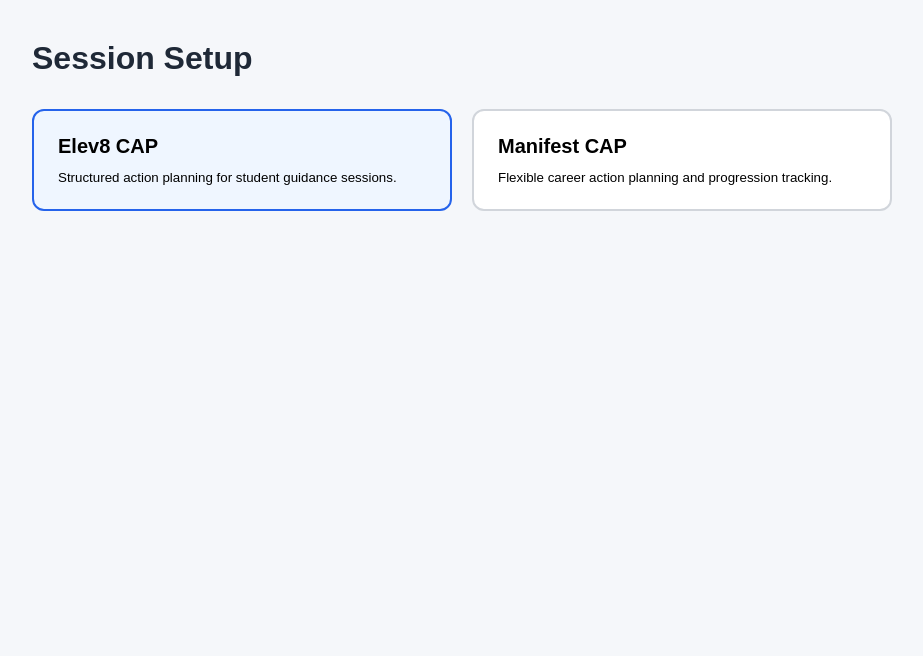
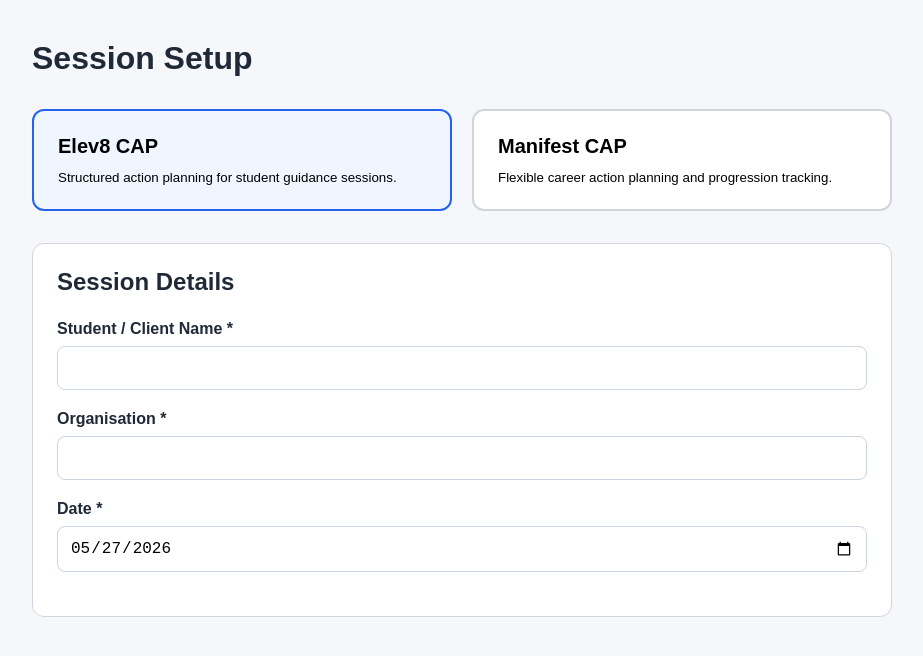
Before and after one commit to joshbingham/career-action-plan-prototype, a React (Vite) app: page / in a window 1280 px wide. Both pictures are taken after a click on the button 420 px from the left and 160 px from the top of the page. Shown: the top 656 px of the page, without its empty margins (178-1101 px from the left). Built offline with nearby package versions, Linux system fonts and the light colour scheme.

Commit message:
Add session details form with conditional rendering

```diff
--- a/src/App.tsx
+++ b/src/App.tsx
@@ -1,10 +1,17 @@
 import { useState } from 'react';
 import TemplateCard from './components/TemplateCard';
+import SessionForm from './components/SessionForm';
 import type { TemplateType } from './types';
 
 function App() {
   const [selectedTemplate, setSelectedTemplate] =
     useState<TemplateType | null>(null);
+  const [studentName, setStudentName] = useState('');
+  const [organisation, setOrganisation] = useState('');
+
+  const today = new Date().toISOString().split('T')[0];
+
+  const [date, setDate] = useState(today);
 
   return (
     <main>
@@ -25,6 +32,17 @@ function App() {
           onSelect={setSelectedTemplate}
         />
       </div>
+
+      {selectedTemplate && (
+        <SessionForm
+          studentName={studentName}
+          organisation={organisation}
+          date={date}
+          onStudentNameChange={setStudentName}
+          onOrganisationChange={setOrganisation}
+          onDateChange={setDate}
+        />
+      )}
     </main>
   );
 }
--- /dev/null
+++ b/src/components/SessionForm.tsx
@@ -0,0 +1,64 @@
+type SessionFormProps = {
+  studentName: string;
+  organisation: string;
+  date: string;
+  onStudentNameChange: (value: string) => void;
+  onOrganisationChange: (value: string) => void;
+  onDateChange: (value: string) => void;
+};
+
+function SessionForm({
+  studentName,
+  organisation,
+  date,
+  onStudentNameChange,
+  onOrganisationChange,
+  onDateChange,
+}: SessionFormProps) {
+  return (
+    <section className="session-form">
+      <h2>Session Details</h2>
+
+      <div className="form-group">
+        <label htmlFor="studentName">
+          Student / Client Name *
+        </label>
+
+        <input
+          id="studentName"
+          type="text"
+          value={studentName}
+          onChange={(e) => onStudentNameChange(e.target.value)}
+        />
+      </div>
+
+      <div className="form-group">
+        <label htmlFor="organisation">
+          Organisation *
+        </label>
+
+        <input
+          id="organisation"
+          type="text"
+          value={organisation}
+          onChange={(e) => onOrganisationChange(e.target.value)}
+        />
+      </div>
+
+      <div className="form-group">
+        <label htmlFor="date">
+          Date *
+        </label>
+
+        <input
+          id="date"
+          type="date"
+          value={date}
+          onChange={(e) => onDateChange(e.target.value)}
+        />
+      </div>
+    </section>
+  );
+}
+
+export default SessionForm;
--- a/src/styles/app.css
+++ b/src/styles/app.css
@@ -49,3 +49,33 @@ h1 {
 .template-card h2 {
   margin-bottom: 12px;
 }
+
+.session-form {
+  margin-top: 32px;
+  background: white;
+  padding: 24px;
+  border-radius: 12px;
+  border: 1px solid #d1d5db;
+}
+
+.session-form h2 {
+  margin-bottom: 24px;
+}
+
+.form-group {
+  display: flex;
+  flex-direction: column;
+  margin-bottom: 20px;
+}
+
+.form-group label {
+  margin-bottom: 8px;
+  font-weight: 600;
+}
+
+.form-group input {
+  padding: 12px;
+  border: 1px solid #cbd5e1;
+  border-radius: 8px;
+  font-size: 1rem;
+}
```
